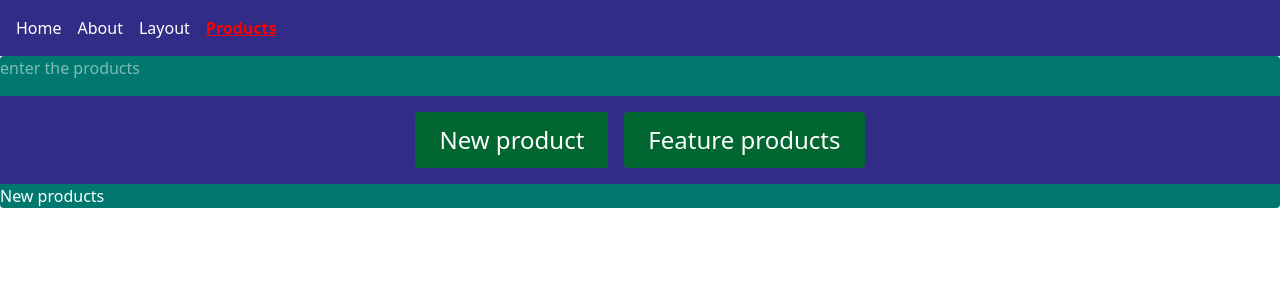
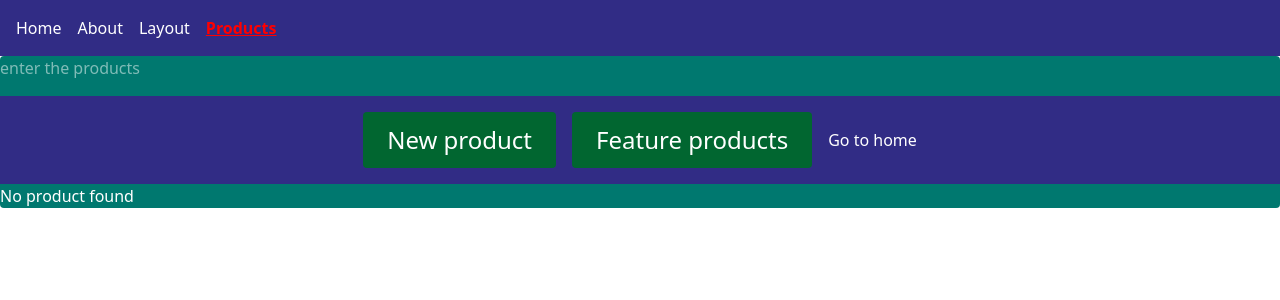
Before and after one commit to abyssiniatech/react-vite-typescript, a React (Vite) app: page /products/new in a window 1280 px wide. Shown: the top 300 px of the page. Built offline with nearby package versions, Linux system fonts and the light colour scheme.

Commit message:
Add useParms hook in the projects

```diff
--- a/src/Router/New.tsx
+++ b/src/Router/New.tsx
@@ -1,9 +1,17 @@
+import { useParams } from "react-router-dom";
 
+type Params = {
+  id: string;
+};
 
 const New = () => {
+  const { id } = useParams<Params>();
+  if (!id) {
+    return <p>No product found</p>;
+  }
   return (
-    <div>New products</div>
-  )
+    <div>New product ID: {id}</div>
+  );
 };
 
 export default New;
--- a/src/Router/Products.tsx
+++ b/src/Router/Products.tsx
@@ -1,13 +1,15 @@
-import { NavLink, Outlet } from "react-router-dom"
+import { NavLink, Outlet, useNavigate } from "react-router-dom"
 
 const Products =()=>{
+    const navigate=useNavigate()
     return(
         <div className="bg-teal-700 text-white rounded ">
          <input type="text" placeholder="enter the products" />
            <nav className="bg-indigo-900 text-white flex gap-4 items-center justify-center p-4 mt-4">
 
-          <NavLink className="bg-green-800 text-white px-6 py-3 rounded text-2xl" to="new">New product</NavLink>
-          <NavLink className="bg-green-800 text-white px-6 py-3 rounded text-2xl" to="feature">Feature products</NavLink>
+            <NavLink  className="bg-green-800 text-white px-6 py-3 rounded text-2xl" to="new">New product</NavLink>
+            <NavLink  className="bg-green-800 text-white px-6 py-3 rounded text-2xl" to="feature">Feature products</NavLink>
+             <button onClick={()=>navigate('/')}>Go to home</button>
            </nav>
            <Outlet />
         </div>
```
